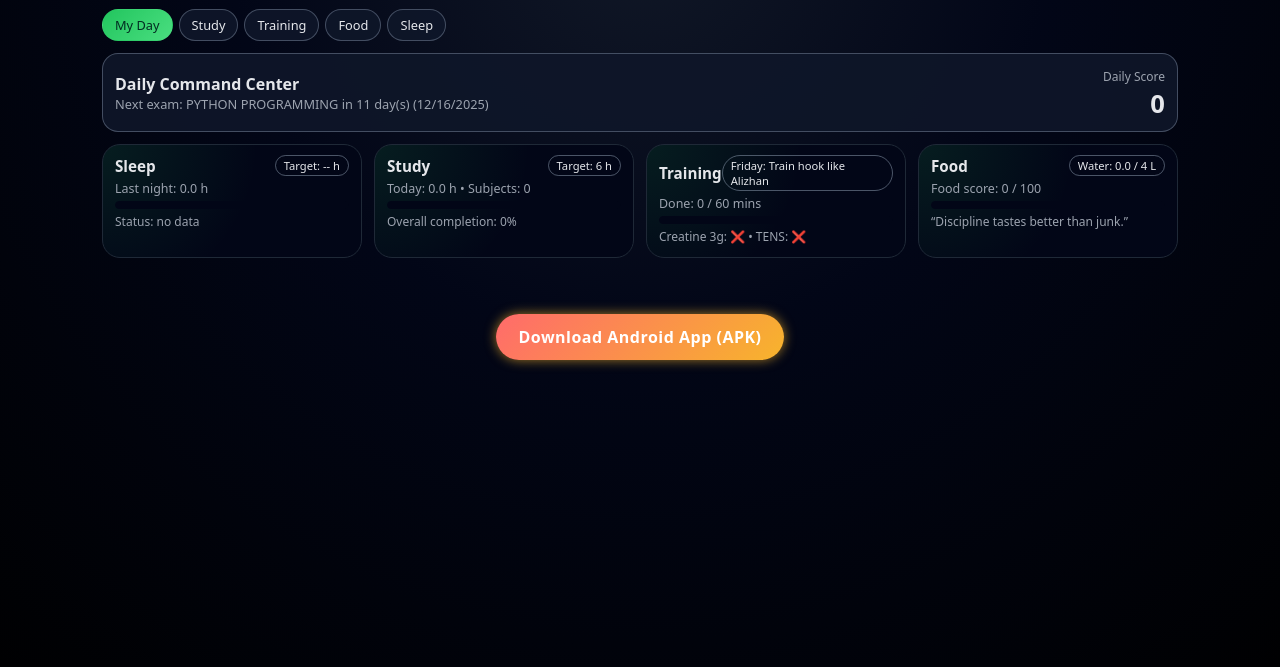
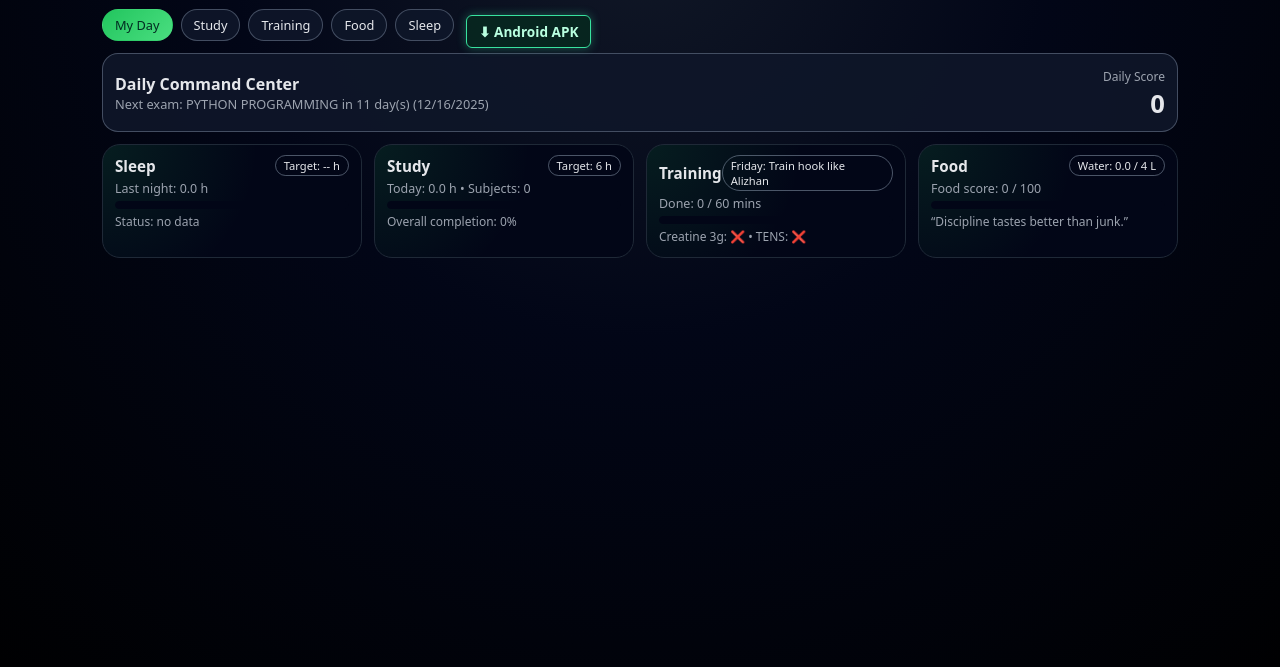
Before and after one commit to Dev-Ritvik/Exam-war-plan, a plain HTML site: page index.html in a window 1280 px wide. Shown: the part 73-740 px from the top of the page. Drawn offline with Linux system fonts and the light colour scheme.

Commit message:
Move APK download chip beside tabs

```diff
--- a/index.html
+++ b/index.html
@@ -21,13 +21,24 @@
     </header>
 
     <!-- NAV -->
-    <nav class="nav-tabs">
+    <!-- NAV + APK DOWNLOAD -->
+<div class="tab-row-with-apk">
+
+  <nav class="nav-tabs tab-row">
     <button class="nav-btn active" data-view="myday">My Day</button>
     <button class="nav-btn" data-view="study">Study</button>
     <button class="nav-btn" data-view="training">Training</button>
     <button class="nav-btn" data-view="food">Food</button>
     <button class="nav-btn" data-view="sleep">Sleep</button>
   </nav>
+
+  <!-- Slim side APK chip -->
+  <a href="downloads/LifeSync.apk" download class="apk-chip">
+    ⬇ Android APK
+  </a>
+
+</div>
+
 
     <!-- MAIN VIEWS -->
     <main>
@@ -162,9 +173,7 @@
   <script src="data.js"></script>
   <script src="app.js"></script>
   <!-- Download APK Button -->
-<div class="download-apk-wrapper">
-  <a href="downloads/LifeSync.apk" download class="download-apk-button">
-    Download Android App (APK)
+
   </a>
 </div>
 
--- a/style.css
+++ b/style.css
@@ -820,43 +820,50 @@ body {
   font-size: 0.78rem;
   color: #9ca3af;
 }
-.download-apk-wrapper {
-  margin-top: 24px;
-  text-align: center;
+/* Container: tabs + apk chip in one row */
+.tab-row-with-apk {
+  display: flex;
+  align-items: center;
+  gap: 12px;
 }
 
-/* Base button style */
-.download-apk-button {
-  display: inline-block;
-  padding: 12px 22px;
-  border-radius: 999px;
-  background: linear-gradient(135deg, #ff6b6b, #f7b42c);
-  color: #ffffff;
-  font-weight: 700;
-  letter-spacing: 0.5px;
-  text-decoration: none;
-  box-shadow: 0 0 12px rgba(247, 180, 44, 0.7);
-  position: relative;
-  overflow: hidden;
-  animation: apkPulse 1.8s infinite;
-  transition: transform 0.2s ease, box-shadow 0.2s ease;
+/* keep your existing .tab styles; this just prevents stretching */
+.tab-row-with-apk .tab-row {
+  display: flex;
+  align-items: center;
+  gap: 8px;
 }
 
-/* Hover effect */
-.download-apk-button:hover {
-  transform: translateY(-2px) scale(1.03);
-  box-shadow: 0 0 18px rgba(247, 180, 44, 0.9);
+/* Light-green sharp APK chip */
+.apk-chip {
+  padding: 6px 12px;
+  border-radius: 6px;              /* sharp, not oval */
+  border: 1px solid #38e29f;       /* light green */
+  color: #b9ffe0;                  /* soft mint text */
+  font-size: 0.85rem;
+  font-weight: 600;
+  text-decoration: none;
+  background: rgba(7, 39, 32, 0.9); /* subtle dark green bg */
+  box-shadow: 0 0 10px rgba(56, 226, 159, 0.35);
+  cursor: pointer;
+  white-space: nowrap;
+  transition:
+    transform 0.15s ease-out,
+    box-shadow 0.15s ease-out,
+    background 0.15s ease-out,
+    border-color 0.15s ease-out;
+  animation: apkChipGlow 1.8s infinite ease-in-out;
 }
 
-/* Simple pulsing glow */
-@keyframes apkPulse {
-  0% {
-    box-shadow: 0 0 10px rgba(247, 180, 44, 0.6);
-  }
-  50% {
-    box-shadow: 0 0 22px rgba(247, 180, 44, 1);
-  }
-  100% {
-    box-shadow: 0 0 10px rgba(247, 180, 44, 0.6);
-  }
+/* Hover / press states */
+.apk-chip:hover {
+  transform: translateY(-1px);
+  background: rgba(12, 67, 52, 0.95);
+  box-shadow: 0 0 16px rgba(56, 226, 159, 0.6);
+  border-color: #7fffd4;
 }
+
+.apk-chip:active {
+  transform: translateY(0);
+  box-shadow: 0 0 6px rgba(56, 226, 159, 0.4);
+}
```
Lines whose indentation alone changed are shown as unchanged.
